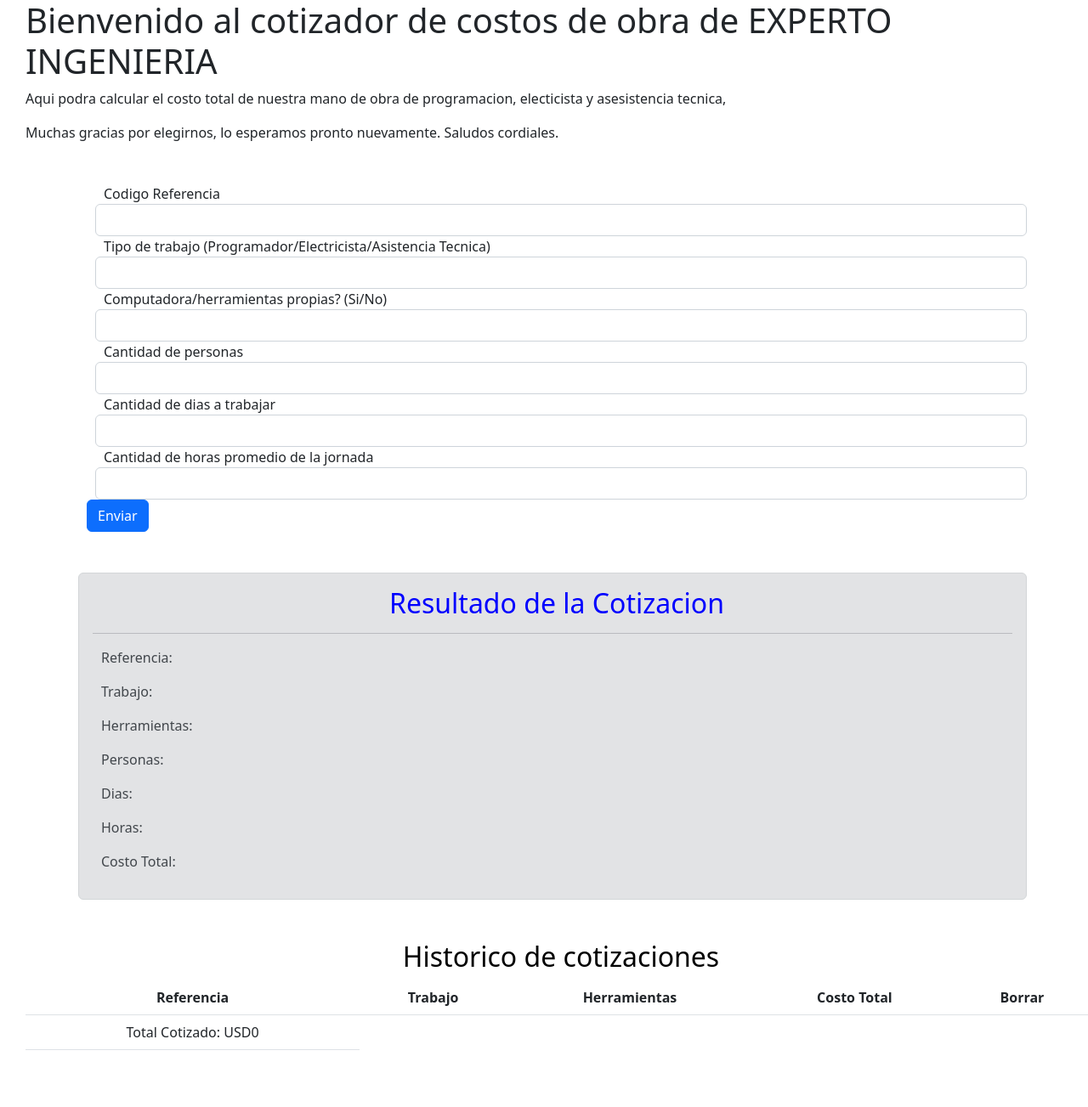
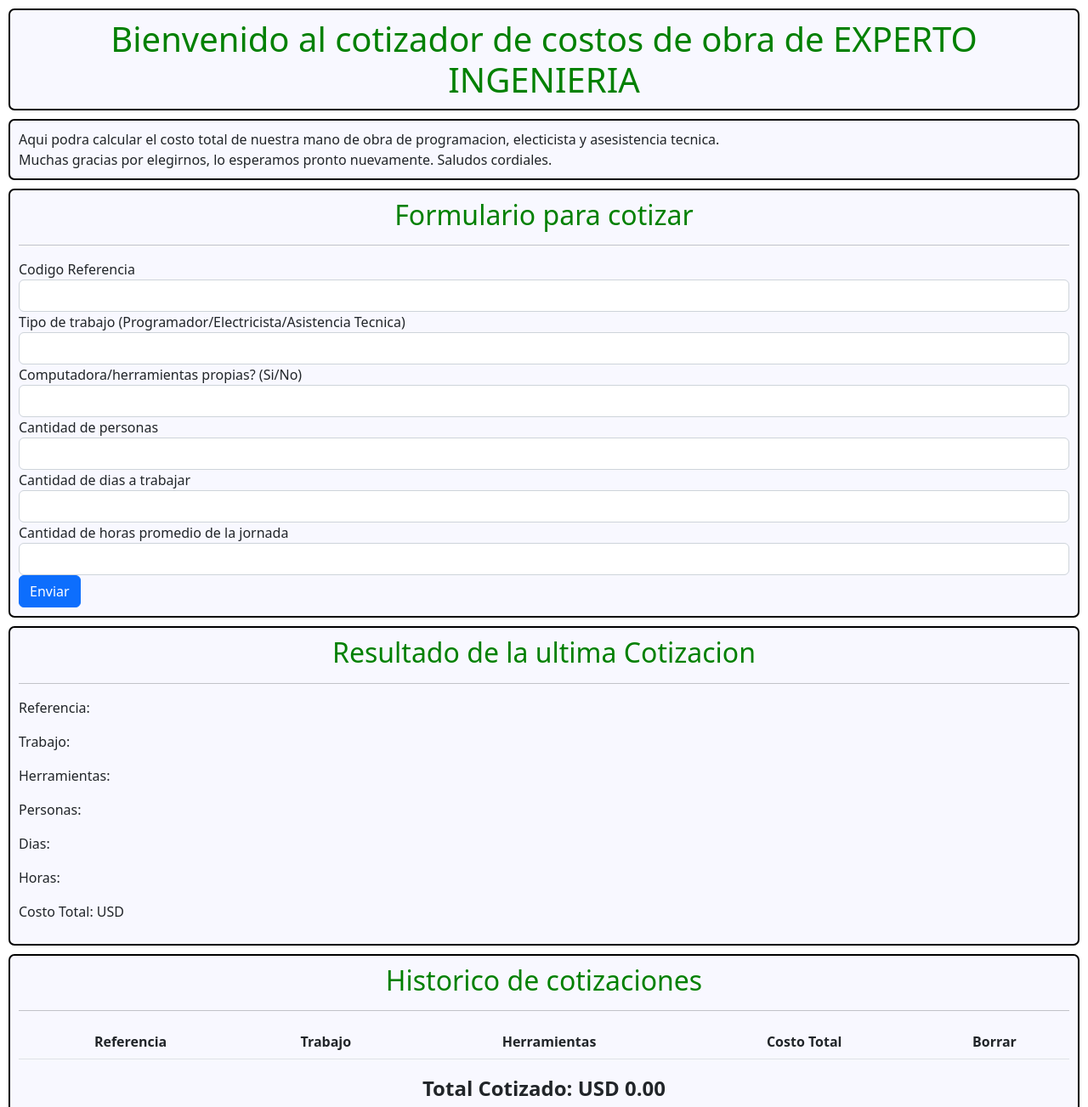
Before and after one commit to diegopaolantonio/TPFinal_JavaScript, a plain HTML site: page index.html in a window 1280 px wide. Shown: the top 1303 px of the page at 85% size. Before the commit the page ends 1252 px from the top, so only its background shows below. Drawn offline with nearby package versions, Linux system fonts and the light colour scheme.

Commit message:
commit 2, se mejoro el css, y le di formato a los valores para que tengan el '.' en los miles y dos decimales

```diff
--- a/assets/js/main.js
+++ b/assets/js/main.js
@@ -14,6 +14,15 @@ var cotizacion = {
 };
 
 var cotizacionesRealizadas = [];
+
+function currencyFormatter({ currency, value }) {
+  const formatter = new Intl.NumberFormat("en-US", {
+    currency: "USD",
+    minimumFractionDigits: 2,
+    currency,
+  });
+  return formatter.format(value);
+}
 
 function escribirHistorico() {
   let infoReferencia = document.querySelector("#infoReferencia"),
@@ -46,9 +55,13 @@ function escribirHistorico() {
   infoHoras.innerHTML = `${
     cotizacionesRealizadas[cotizacionesRealizadas.length - 1].horas
   }`;
-  infoCostoTotal.innerHTML = `${
+  infoCostoTotal.innerHTML = `${new Intl.NumberFormat('es-PE', {
+    style: 'decimal',
+    minimumFractionDigits: 2,
+    maximumFractionDigits: 2
+  }).format(
     cotizacionesRealizadas[cotizacionesRealizadas.length - 1].costoTotal
-  }`;
+  )}`;
 
   // escondemos el mensaje
   mensajeD.style.display = "block";
@@ -311,22 +324,33 @@ window.addEventListener("DOMContentLoaded", function () {
 
 function agregarCotizacion() {
   let totalCotizado = 0;
+
   tabla.innerHTML = ``;
   cotizacionesRealizadas.forEach((element, index) => {
     totalCotizado += element.costoTotal;
+
     tabla.innerHTML += `<tr>
              <td class="text-center">${element.referencia}</td>
              <td class="text-center">${element.trabajo}</td>
              <td class="text-center">${element.herramientas}</td>
-
-             <td class="text-center">USD${element.costoTotal}</td>
+             <td class="text-center">USD ${new Intl.NumberFormat('es-PE', {
+              style: 'decimal',
+              minimumFractionDigits: 2,
+              maximumFractionDigits: 2
+            }).format(element.costoTotal)}</td>
              <td class="text-center"><a href="#" id="${element.id}" class="borrarCotizacion" data-id="1">X</a></td>
            </tr>`;
   });
 
-  tabla.innerHTML += `<tr>
-  <td class="text-center">Total Cotizado: USD${totalCotizado}</td>
-  </tr>`;
+  const totalCotizadoFormateado = new Intl.NumberFormat('es-PE', {
+    style: 'decimal',
+    minimumFractionDigits: 2,
+    maximumFractionDigits: 2
+  }).format(totalCotizado);
+
+  console.log(totalCotizadoFormateado);
+
+  infoTotalCotizado.innerHTML = `${totalCotizadoFormateado}`;
 
   // Seleccionamos el boton eliminar
   let buttonDelete = document.querySelectorAll(".borrarCotizacion");
--- a/css/style.css
+++ b/css/style.css
@@ -1,18 +1,13 @@
 * {
-  padding-left: 10px;
+  margin: 0;
+  padding: 0;
 }
+
 
 h2 {
   color: black;
   font-size: 2rem;
   text-align: center;
-}
-
-h3 {
-  color: blue;
-  font-size: 2rem;
-  text-align: center;
-/*  text-decoration: underline; */
 }
 
 h4 {
@@ -45,3 +40,65 @@ a.borrarCotizacion {
   font-weight: bold;
   transition: all 0.3s ease-in-out;
 }
+
+
+
+
+
+.titulo {
+  margin: 10px;
+  padding: 10px;
+  border: 2px solid black;
+  border-radius: 7px;
+  color: green;
+  text-align: center;
+  background-color: ghostwhite;
+}
+
+.mensaje {
+  margin: 10px;
+  padding: 10px;
+  border: 2px solid black;
+  border-radius: 7px;
+  background-color: ghostwhite;
+}
+.mensaje p {
+  margin-bottom: 0px;
+}
+
+.formularioParaLlenar {
+  margin: 10px;
+  padding: 10px;
+  border: 2px solid black;
+  border-radius: 7px;
+  background-color: ghostwhite;
+}
+
+.tituloSecundario {
+  color: green;
+  font-size: 2rem;
+  text-align: center;
+/*  text-decoration: underline; */
+}
+
+.ultimaCotizacion {
+  margin: 10px;
+  padding: 10px;
+  border: 2px solid black;
+  border-radius: 7px;
+  background-color: ghostwhite;
+}
+
+.historico {
+  margin: 10px;
+  padding: 10px;
+  border: 2px solid black;
+  border-radius: 7px;
+  background-color: ghostwhite;
+}
+
+.totalCotizado {
+  font-size: 1.5rem;
+  font-weight: bold;
+  text-align: center;
+}
--- a/index.html
+++ b/index.html
@@ -14,34 +14,35 @@
       integrity="sha384-Zenh87qX5JnK2Jl0vWa8Ck2rdkQ2Bzep5IDxbcnCeuOxjzrPF/et3URy9Bv1WTRi"
       crossorigin="anonymous"
     />
-    <link rel="stylesheet" href="./css/style.css" />
   </head>
 
   <body>
-    <h1>Bienvenido al cotizador de costos de obra de EXPERTO INGENIERIA</h1>
+    <h1 class="titulo">
+      Bienvenido al cotizador de costos de obra de EXPERTO INGENIERIA
+    </h1>
+    <div class="mensaje">
       <p>
-      Aqui podra calcular el costo total de nuestra mano de obra de programacion,
-      electicista y asesistencia tecnica,
+        Aqui podra calcular el costo total de nuestra mano de obra de
+        programacion, electicista y asesistencia tecnica.
       </p>
-<!--    <p class="mb-0">Los datos que necesitara son:</p>
-    <ul class="informacionParaCotizar">
-      <li>Que personal necesita? Programador/Electricista/Asistencia Tecnica</li>
-      <li>Computadora/herramientas propias?</li>
-      <li>Cantidad de personas?</li>
-      <li>Cantidad de dias?</li>
-      <li>Cantidad de horas de jornada laboral?</li>
-    </ul>
--->
-
-    <script src="assets/js/main.js"></script>
-
       <p>
         Muchas gracias por elegirnos, lo esperamos pronto nuevamente. Saludos
         cordiales.
       </p>
+    </div>
 
-    <div class="container my-5">
-      <form action="" method="POST" id="formulario" onsubmit="return false;">
+    <script src="assets/js/main.js"></script>
+
+    <div>
+      <form
+        action=""
+        method="POST"
+        id="formulario"
+        class="formularioParaLlenar"
+        onsubmit="return false;"
+      >
+        <h2 class="tituloSecundario">Formulario para cotizar</h2>
+        <hr />
         <div class="form-group">
           <label for="referencia">Codigo Referencia</label>
           <input type="text" class="form-control" id="referencia" />
@@ -53,7 +54,10 @@
         </div>
 
         <div class="form-group">
-          <label for="trabajo">Tipo de trabajo (Programador/Electricista/Asistencia Tecnica)</label>
+          <label for="trabajo"
+            >Tipo de trabajo (Programador/Electricista/Asistencia
+            Tecnica)</label
+          >
           <input type="text" class="form-control" id="trabajo" />
           <div
             class="alert alert-danger my-2"
@@ -63,7 +67,9 @@
         </div>
 
         <div class="form-group">
-          <label for="herramientas">Computadora/herramientas propias? (Si/No)</label>
+          <label for="herramientas"
+            >Computadora/herramientas propias? (Si/No)</label
+          >
           <input type="text" class="form-control" id="herramientas" />
           <div
             class="alert alert-danger my-2"
@@ -110,11 +116,13 @@
         />
       </form>
 
-      <div class="alert alert-secondary my-5" role="alert" id="alerta">
-        <h3>Resultado de la Cotizacion</h3>
+      <div class="ultimaCotizacion" role="alert" id="alerta">
+        <!--alert alert-secondary my-5-->
+        <h2 class="tituloSecundario">Resultado de la ultima Cotizacion</h2>
         <hr />
         <p class="font-weight-bold">
-          Referencia: <span class="font-weight-light" id="infoReferencia"></span>
+          Referencia:
+          <span class="font-weight-light" id="infoReferencia"></span>
         </p>
 
         <p class="font-weight-bold">
@@ -122,7 +130,8 @@
         </p>
 
         <p class="font-weight-bold">
-          Herramientas: <span class="font-weight-light" id="infoHerramientas"></span>
+          Herramientas:
+          <span class="font-weight-light" id="infoHerramientas"></span>
         </p>
 
         <p class="font-weight-bold">
@@ -138,14 +147,16 @@
         </p>
 
         <p class="font-weight-bold">
-          Costo Total: <span class="font-weight-light" id="infoCostoTotal"></span>
+          Costo Total: USD
+          <span class="font-weight-light" id="infoCostoTotal"></span>
         </p>
       </div>
     </div>
 
-    <div>
+    <div class="historico">
       <table class="table">
-      <h2 class="text-center">Historico de cotizaciones</h2>
+        <h2 class="tituloSecundario">Historico de cotizaciones</h2>
+        <hr />
         <thead>
           <tr>
             <th class="text-center" scope="col">Referencia</th>
@@ -155,11 +166,15 @@
             <th class="text-center" scope="col">Borrar</th>
           </tr>
         </thead>
-      <tbody id="tabla">
-
-      </tbody>
+        <tbody id="tabla"></tbody>
       </table>
-
+      <div class="totalCotizado" role="alert" id="alerta">
+        <p class="font-weight-bold">
+          Total Cotizado: USD
+          <span class="font-weight-light" id="infoTotalCotizado"></span>
+        </p>
+      </div>
+    </div>
     <script
       src="https://cdn.jsdelivr.net/npm/bootstrap@5.2.2/dist/js/bootstrap.bundle.min.js"
       integrity="sha384-OERcA2EqjJCMA+/3y+gxIOqMEjwtxJY7qPCqsdltbNJuaOe923+mo//f6V8Qbsw3"
```
Lines whose indentation alone changed are shown as unchanged.
